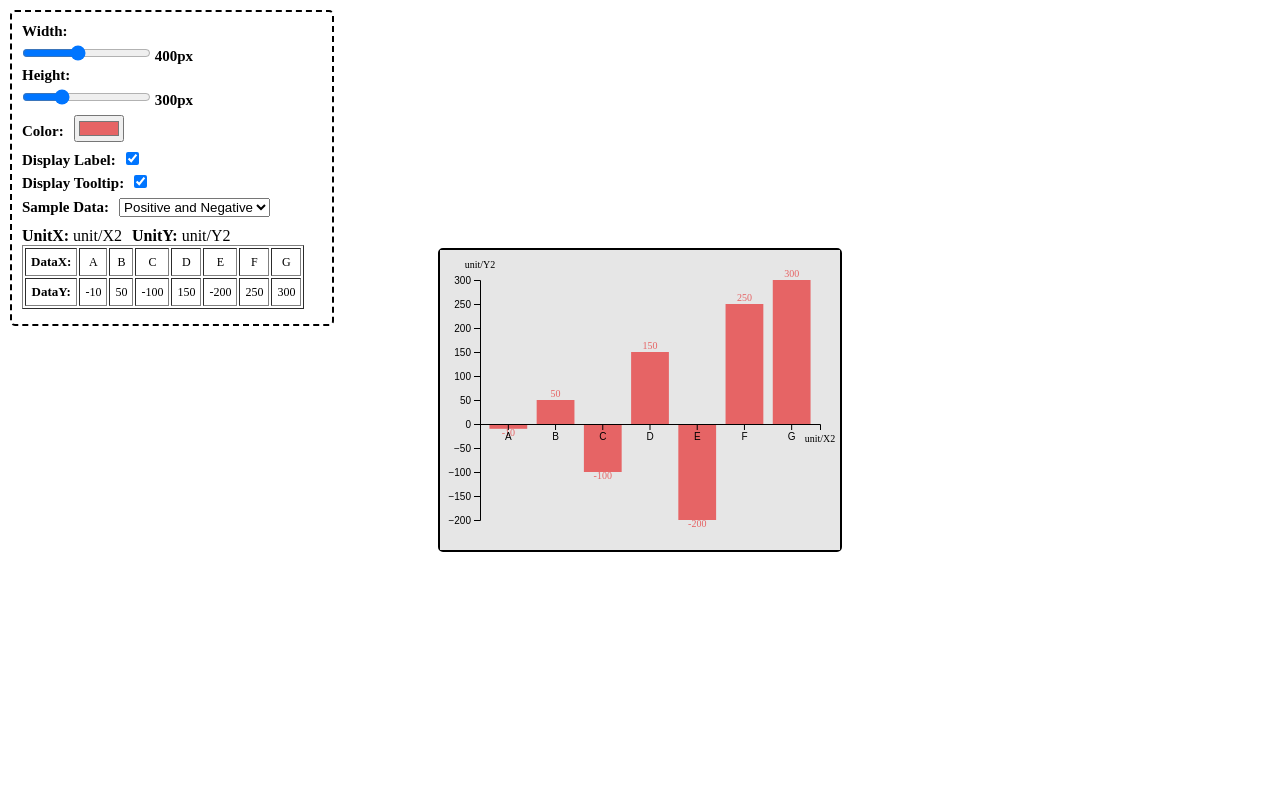
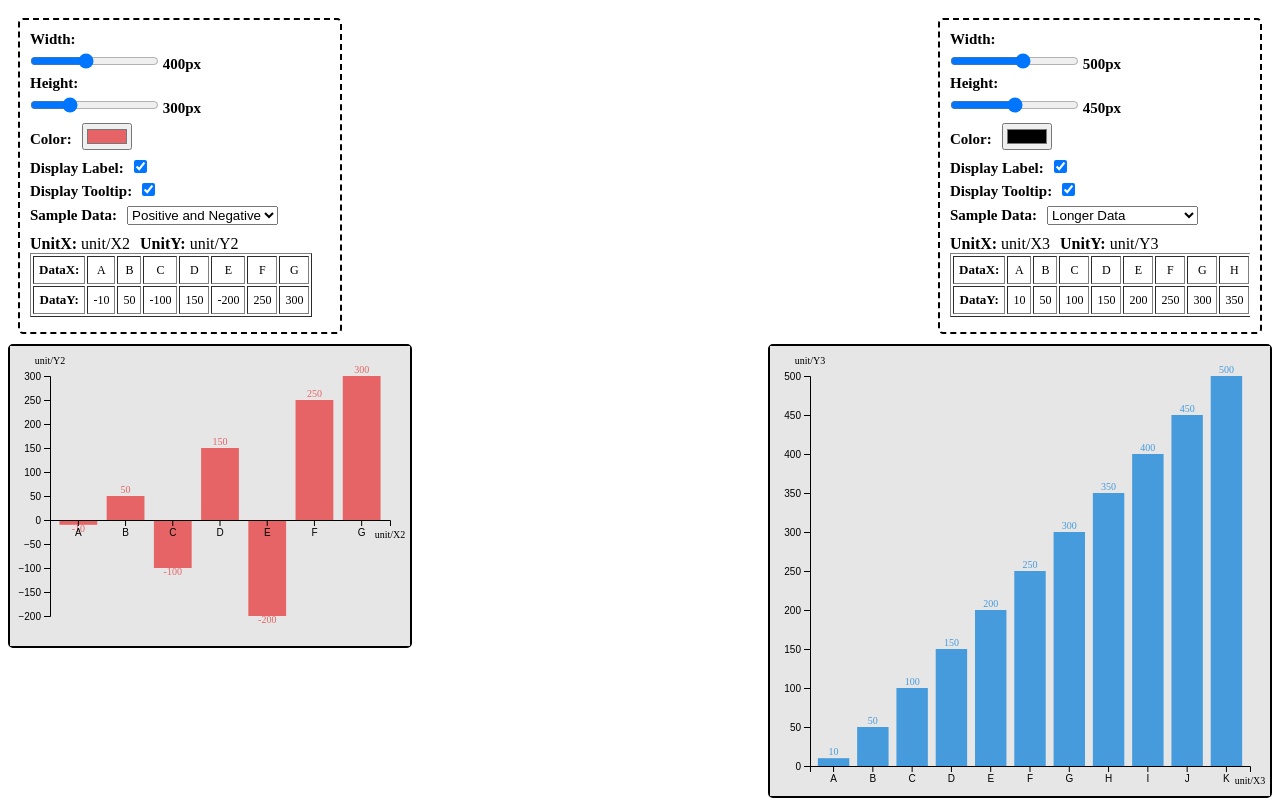
Before and after one commit to RogerWQH2023/hw-d3-barchart, a React (Vite) app: page / in a window 1280 px wide. Built offline with nearby package versions, Linux system fonts and the light colour scheme.

Commit message:
feat： 优化demo

```diff
--- a/src/App.css
+++ b/src/App.css
@@ -1,40 +1,35 @@
-#container {
-  position: absolute;
-  left: 50%;
-  top: 50%;
+.container {
+  position: relative;
   border: 2px solid black;
   border-radius: 5px;
-  transform: translate(-50%, -50%);
 }
 
-#controller {
-  position: absolute;
-  left: 0%;
-  top: 0%;
+.controller {
+  position: static;
   margin: 10px;
   padding: 10px;
   width: 300px;
   border: 2px dashed black;
   border-radius: 5px;
 }
-#controller > * {
+.controller > * {
   margin: 5px 0px;
 }
-#controller label {
+.controller label {
   font-size: 15px;
   font-weight: 600;
   margin-right: 10px;
 }
-#controller table {
+.controller table {
   text-align: center;
 }
-#controller table * {
+.controller table * {
   padding: 5px;
 }
-#controller table th {
+.controller table th {
   font-size: 13px;
   font-weight: 600;
 }
-#controller table td {
+.controller table td {
   font-size: 12px;
 }
--- a/src/App.tsx
+++ b/src/App.tsx
@@ -47,14 +47,21 @@ function App() {
   const [cDisplayLabel, setCDisplayLabel] = useState(true);
   const [cDisplayTooltip, setCDisplayTooltip] = useState(true);
   const [cDataIndex, setCDataIndex] = useState(2);
+  const [cWidth2, setCWidth2] = useState(500);
+  const [cHeight2, setCHeight2] = useState(450);
+  const [cFill2, setCFill2] = useState("rgb(70, 155, 221)");
+  const [cDisplayLabel2, setCDisplayLabel2] = useState(true);
+  const [cDisplayTooltip2, setCDisplayTooltip2] = useState(true);
+  const [cDataIndex2, setCDataIndex2] = useState(3);
 
   return (
     <>
-      <div id="controller">
+      <div style={{ display: "flex", justifyContent: "space-between" }}>
+        <div className="controller">
           <label>Width:</label>
           <br />
           <input
-          id="input-width"
+            className="input-width"
             type="range"
             value={cWidth}
             min={100}
@@ -69,7 +76,7 @@ function App() {
           <label>Height:</label>
           <br />
           <input
-          id="input-height"
+            className="input-height"
             type="range"
             value={cHeight}
             min={100}
@@ -83,7 +90,7 @@ function App() {
           <br />
           <label>Color:</label>
           <input
-          id="input-color"
+            className="input-color"
             type="color"
             value={cFill}
             onChange={(e: any) => {
@@ -94,7 +101,7 @@ function App() {
           <label>Display Label:</label>
           <input
             type="checkbox"
-          id="input-label-checkbox"
+            className="input-label-checkbox"
             checked={cDisplayLabel}
             onChange={(e) => {
               setCDisplayLabel(!cDisplayLabel);
@@ -104,7 +111,7 @@ function App() {
           <label>Display Tooltip:</label>
           <input
             type="checkbox"
-          id="input-tooltip-checkbox"
+            className="input-tooltip-checkbox"
             checked={cDisplayTooltip}
             onChange={(e) => {
               setCDisplayTooltip(!cDisplayTooltip);
@@ -114,7 +121,7 @@ function App() {
           <label>Sample Data:</label>
           <select
             value={cDataIndex}
-          id="input-dataSelect"
+            className="input-dataSelect"
             onChange={(e) => {
               setCDataIndex(Number(e.target.value));
             }}
@@ -155,8 +162,115 @@ function App() {
             </table>
           </div>
         </div>
+        <div className="controller">
+          <label>Width:</label>
+          <br />
+          <input
+            className="input-width"
+            type="range"
+            value={cWidth2}
+            min={100}
+            max={800}
+            step={1}
+            onInput={(e: any) => {
+              setCWidth2(e.target.value);
+            }}
+          />
+          <label> {cWidth2}px</label>
+          <br />
+          <label>Height:</label>
+          <br />
+          <input
+            className="input-height"
+            type="range"
+            value={cHeight2}
+            min={100}
+            max={800}
+            step={1}
+            onInput={(e: any) => {
+              setCHeight2(e.target.value);
+            }}
+          />
+          <label> {cHeight2}px</label>
+          <br />
+          <label>Color:</label>
+          <input
+            className="input-color"
+            type="color"
+            value={cFill2}
+            onChange={(e: any) => {
+              setCFill2(e.target.value);
+            }}
+          />
+          <br />
+          <label>Display Label:</label>
+          <input
+            type="checkbox"
+            className="input-label-checkbox"
+            checked={cDisplayLabel2}
+            onChange={(e) => {
+              setCDisplayLabel2(!cDisplayLabel2);
+            }}
+          />
+          <br />
+          <label>Display Tooltip:</label>
+          <input
+            type="checkbox"
+            className="input-tooltip-checkbox"
+            checked={cDisplayTooltip2}
+            onChange={(e) => {
+              setCDisplayTooltip2(!cDisplayTooltip2);
+            }}
+          />
+          <br />
+          <label>Sample Data:</label>
+          <select
+            value={cDataIndex2}
+            className="input-dataSelect"
+            onChange={(e) => {
+              setCDataIndex2(Number(e.target.value));
+            }}
+          >
+            {SampleData.map((item, index) => {
+              return (
+                <option key={`option2-${item.name}`} value={index}>
+                  {item.name}
+                </option>
+              );
+            })}
+          </select>
+          <br />
+          <div style={{ width: "100%", overflowX: "scroll" }}>
+            <span style={{ marginRight: 10 }}>
+              <b>UnitX: </b>
+              {SampleData[cDataIndex2].unitX}
+            </span>
+            <span>
+              <b>UnitY: </b>
+              {SampleData[cDataIndex2].unitY}
+            </span>
+            <table border={1}>
+              <tbody>
+                <tr>
+                  <th>DataX:</th>
+                  {SampleData[cDataIndex2].dataX.map((item, index) => {
+                    return <td key={`controll2-td-0-${index}`}>{item}</td>;
+                  })}
+                </tr>
+                <tr>
+                  <th>DataY:</th>
+                  {SampleData[cDataIndex2].dataY.map((item, index) => {
+                    return <td key={`controll2-td-1-${index}`}>{item}</td>;
+                  })}
+                </tr>
+              </tbody>
+            </table>
+          </div>
+        </div>
+      </div>
+      <div style={{ display: "flex", justifyContent: "space-between" }}>
         <div
-        id="container"
+          className="container"
           key="barchart-container"
           style={{ width: `${cWidth}px`, height: `${cHeight}px` }}
         >
@@ -170,6 +284,22 @@ function App() {
             dataY={SampleData[cDataIndex].dataY}
           />
         </div>
+        <div
+          className="container"
+          key="barchart-container2"
+          style={{ width: `${cWidth2}px`, height: `${cHeight2}px` }}
+        >
+          <Barchart
+            fill={cFill2}
+            unitX={SampleData[cDataIndex2].unitX}
+            unitY={SampleData[cDataIndex2].unitY}
+            displayLabel={cDisplayLabel2}
+            displayTooltip={cDisplayTooltip2}
+            dataX={SampleData[cDataIndex2].dataX}
+            dataY={SampleData[cDataIndex2].dataY}
+          />
+        </div>
+      </div>
     </>
   );
 }
```
Lines whose indentation alone changed are shown as unchanged.
